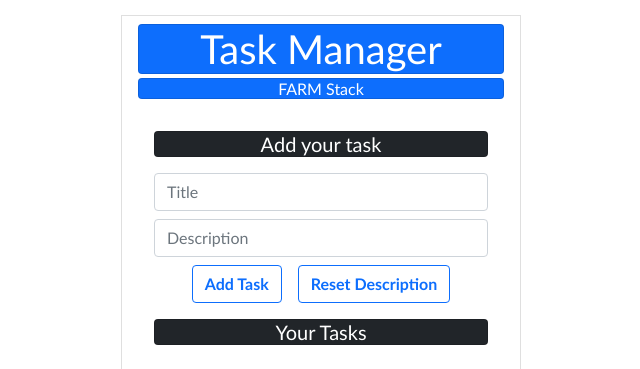
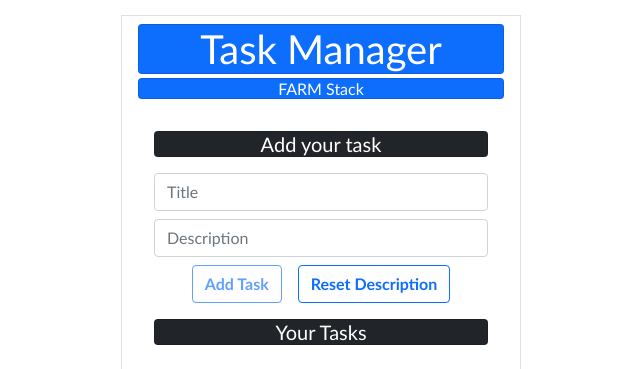
Before and after one commit to shahkv95/buchautoren, a React (Create React App) app in the folder frontend/: page / in a window 1280 px wide. Shown: the top 369 px of the page, without its empty margins (319-959 px from the left). Built offline with nearby package versions, Linux system fonts and the light colour scheme; no server answers.

Commit message:
Added validation to title field to enable the add task button

```diff
--- a/frontend/src/App.js
+++ b/frontend/src/App.js
@@ -39,17 +39,17 @@ function App() {
 
           <h5 className= "card text-white bg-dark mb-3">Add your task</h5>
 
-          <span className= "card-text">
+          <form className= "card-text">
 
-            <input className= "mb-2 form-control titleIn" placeholder='Title' onChange={event => setTitle(event.target.value)}/>
+            <input className= "mb-2 form-control titleIn" placeholder='Title' onChange={event => setTitle(event.target.value)} value={title} required/>
 
             <input className= "mb-2 form-control descIn" placeholder='Description' onChange={event => setDesc(event.target.value)} ref={descInput}/>
 
-            <button className= "btn btn-outline-primary mx-2 mb-3" style={{"font-weight": "bold"}} onClick={addTodoHandler}>Add Task</button>
+            <button className= "btn btn-outline-primary mx-2 mb-3" style={{"font-weight": "bold"}} onClick={addTodoHandler} disabled={title === ""}>Add Task</button>
 
             <button className= "btn btn-outline-primary mx-2 mb-3" style={{"font-weight": "bold"}} onClick={clearInput}>Reset Description</button>
 
-          </span>
+          </form>
 
           <h5 className= "card text-white bg-dark mb-3">Your Tasks</h5>
 
```
